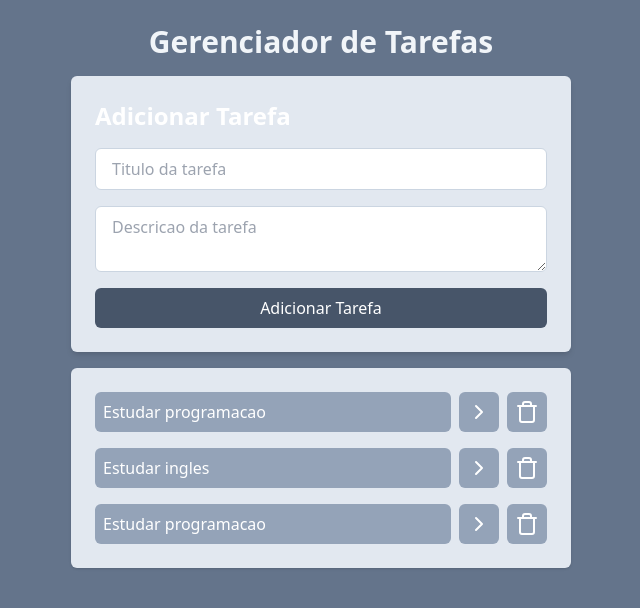
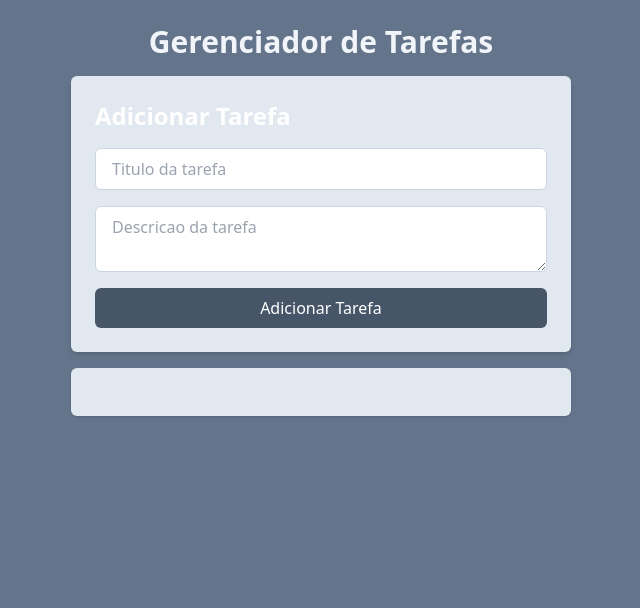
Before and after one commit to FlavioFj20/fl_to_do_list, a React (Vite) app: page / in a window 1280 px wide. Shown: the top 608 px of the page, without its empty margins (319-959 px from the left). Built offline with nearby package versions, Linux system fonts and the light colour scheme.

Commit message:
Storing tasks
Configuring the localStorage as the location to store the application tasks

```diff
--- a/src/App.jsx
+++ b/src/App.jsx
@@ -1,38 +1,22 @@
-import { useState } from "react";
+import { useEffect, useState } from "react";
 import AddTask from "./components/AddTask";
 import Tasks from "./components/Tasks";
-import {v4} from "uuid";
+import { v4 } from "uuid";
 
 function App() {
-  const [task, setTasks] = useState([
-    {
-      id: 1,
-      title: "Estudar programacao",
-      description:
-        "Estudar programacao para se tornar um desenvolvedor full stack.",
-      isComplited: false,
-    },
-    {
-      id: 2,
-      title: "Estudar ingles",
-      description:
-        "Estudar ingles para se tornar um desenvolvedor full stack com vantagem no mercado",
-      isComplited: false,
-    },
-    {
-      id: 3,
-      title: "Estudar programacao",
-      description:
-        "Estudar programacao para se tornar um desenvolvedor full stack.",
-      isComplited: false,
-    },
-  ]);
+  const [task, setTasks] = useState(
+    JSON.parse(localStorage.getItem("task")) || []
+  );
+
+  useEffect(() => {
+    localStorage.setItem("task", JSON.stringify(task));
+  }, [task]);
 
   function onTaskClick(taskId) {
     const newTasks = task.map((task) => {
       //Preciso actualizar a task
       if (task.id === taskId) {
-        return { ...task, isCompleted: !task.isCompleted};
+        return { ...task, isCompleted: !task.isCompleted };
       }
       //Nao preciso actualizar a task
       return task;
@@ -61,8 +45,12 @@ function App() {
         <h1 className="text-3xl text-slate-100 font-bold text-center">
           Gerenciador de Tarefas
         </h1>
-        <AddTask onTaskAddSubmit={onTaskAddSubmit}/>
-        <Tasks tasks={task} onTaskClick={onTaskClick} onTaskClickDelete={onTaskClickDelete}/>
+        <AddTask onTaskAddSubmit={onTaskAddSubmit} />
+        <Tasks
+          tasks={task}
+          onTaskClick={onTaskClick}
+          onTaskClickDelete={onTaskClickDelete}
+        />
       </div>
     </div>
   );
```
